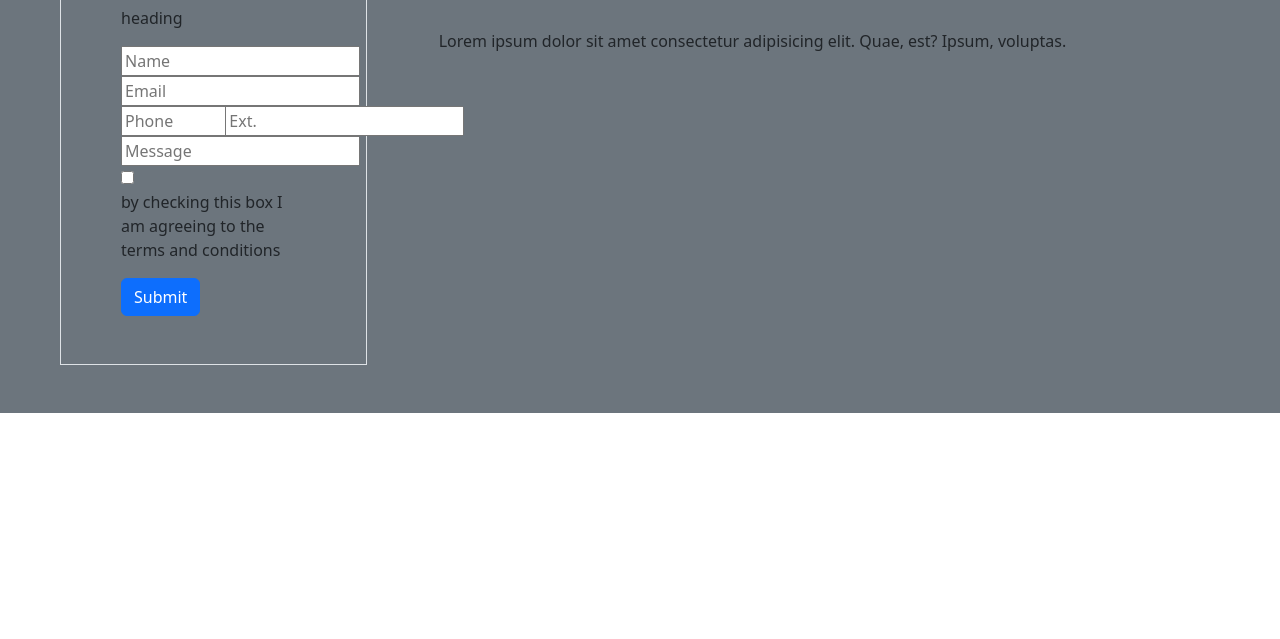
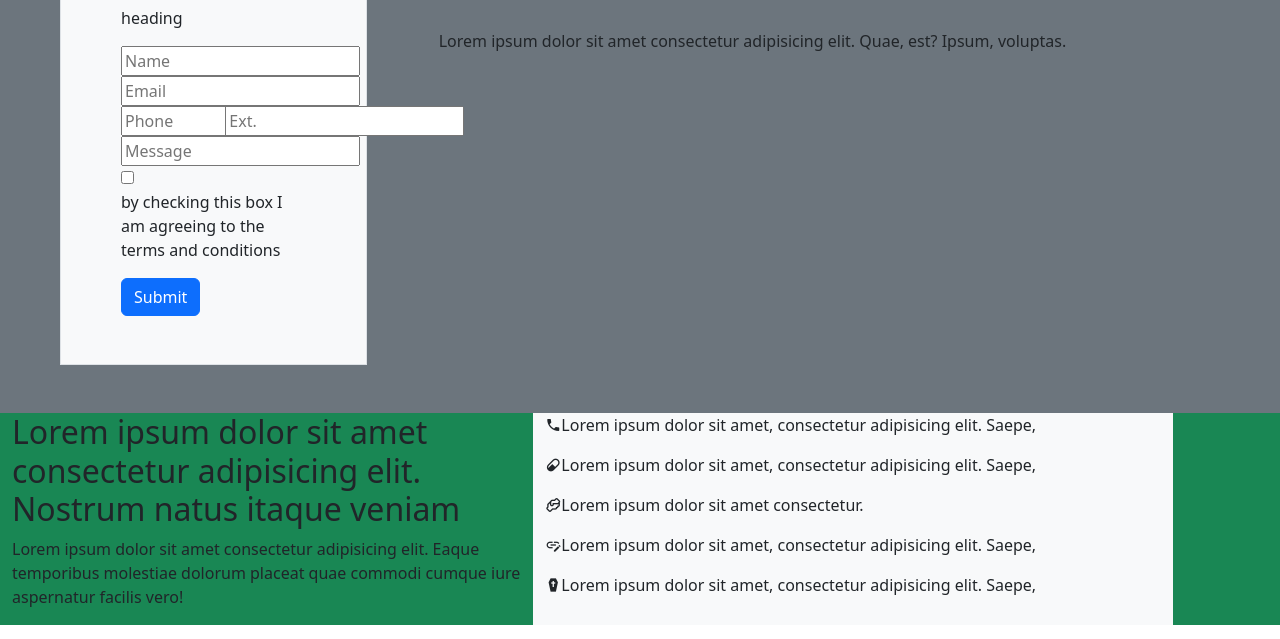
Before and after one commit to TheWarrior0216/Checkpoint1, a plain HTML site: page index.html in a window 1280 px wide. Shown: the part 161-800 px from the top of the page. Drawn offline with nearby package versions, Linux system fonts and the light colour scheme.

Commit message:
Section 3 complete

```diff
--- a/index.html
+++ b/index.html
@@ -25,7 +25,7 @@
 <div class="row">
   <div class="col-4">
     <!--ANCHOR Form  -->
-    <div class="row border m-5 p-5">
+    <div class="row border m-5 p-5 bg-light">
       <div class="col-6">
         <p> subtle heading</p>
       </div>
@@ -71,8 +71,22 @@
   </div>
 </div>
     </section>
-<form action="
-"></form>
+    <!-- ANCHOR Section Three -->
+    <section class="container-fluid bg-success">
+      <div class="row">
+        <div class="col-5">
+          <h2>Lorem ipsum dolor sit amet consectetur adipisicing elit. Nostrum natus itaque veniam </h2>
+          <p>Lorem ipsum dolor sit amet consectetur adipisicing elit. Eaque temporibus molestiae dolorum placeat quae commodi cumque iure aspernatur facilis vero!</p>
+        </div>
+        <div class="col-6 bg-light text-dark">
+          <p class="mdi mdi-phone">Lorem ipsum dolor sit amet, consectetur adipisicing elit. Saepe,</p>
+          <p class="mdi mdi-pill">Lorem ipsum dolor sit amet, consectetur adipisicing elit. Saepe,</p>
+          <p class="mdi mdi-handshake-outline">Lorem ipsum dolor sit amet consectetur.</p>
+          <p class="mdi mdi-link-edit">Lorem ipsum dolor sit amet, consectetur adipisicing elit. Saepe,</p>
+          <p class="mdi mdi-coffin">Lorem ipsum dolor sit amet, consectetur adipisicing elit. Saepe,</p>
+        </div>
+      </div>
+    </section>
   </main>
 
 </body>
```
